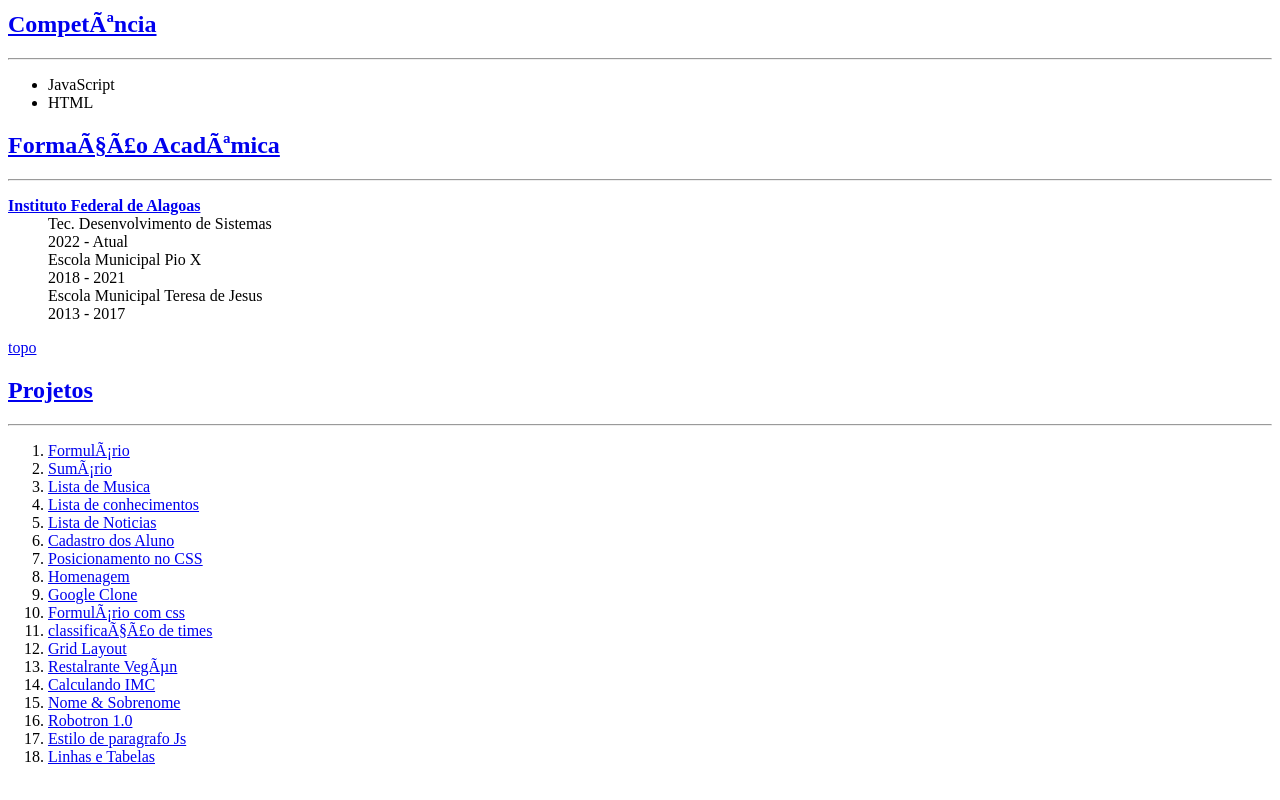
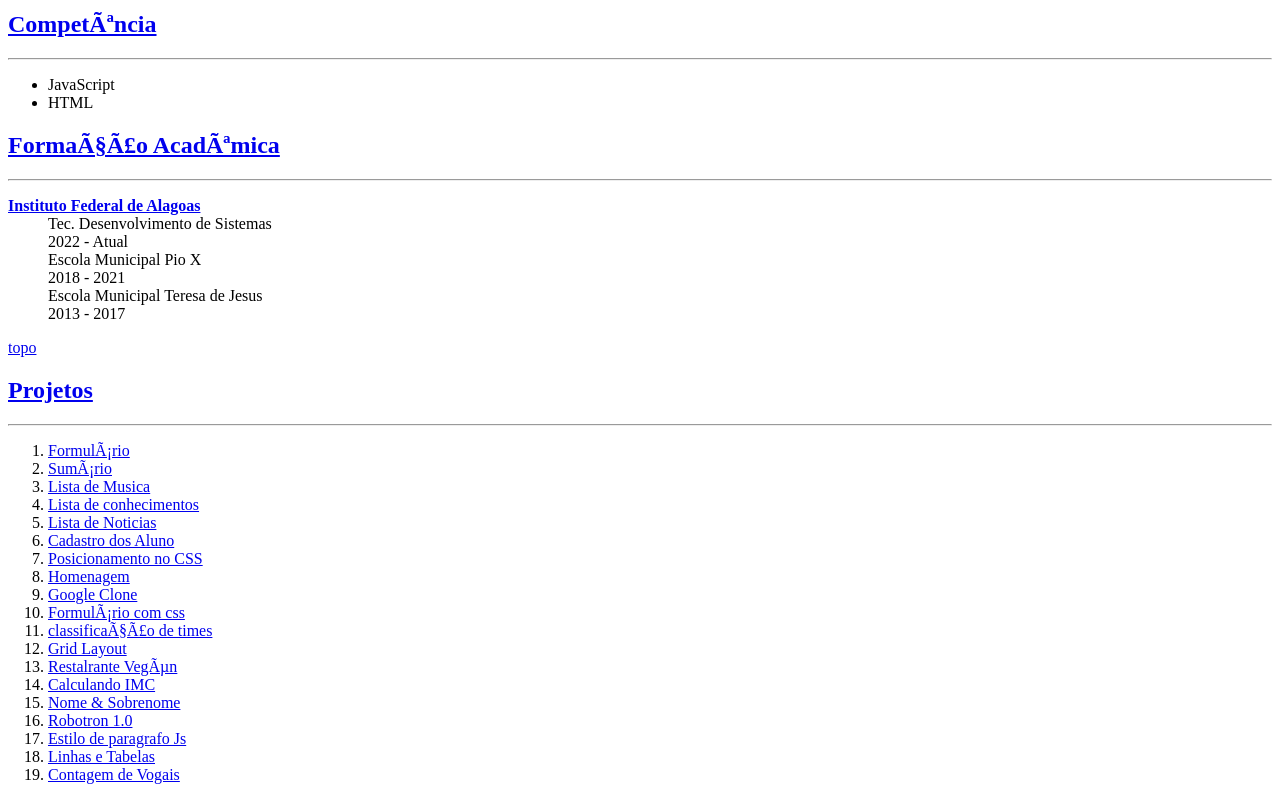
Before and after one commit to samuka300/my-curriculum, a plain HTML site: page index.html in a window 1280 px wide. Shown: the part 881-1681 px from the top of the page. Drawn offline with Linux system fonts and the light colour scheme.

Commit message:
Update index.html

```diff
--- a/index.html
+++ b/index.html
@@ -88,6 +88,7 @@
             <li><a href="https://samuka300.github.io/atividade9/robotron.html">Robotron 1.0</li>
             <li><a href="https://samuka300.github.io/atividade10/estilo.html">Estilo de paragrafo Js</li>
             <li><a href="https://samuka300.github.io/atividade10/linhasTb.html">Linhas e Tabelas</li>
+            <li><a href="https://samuka300.github.io/atividade10/vogais.html">Contagem de Vogais</li>
 
           </ol>
 </body>
```
